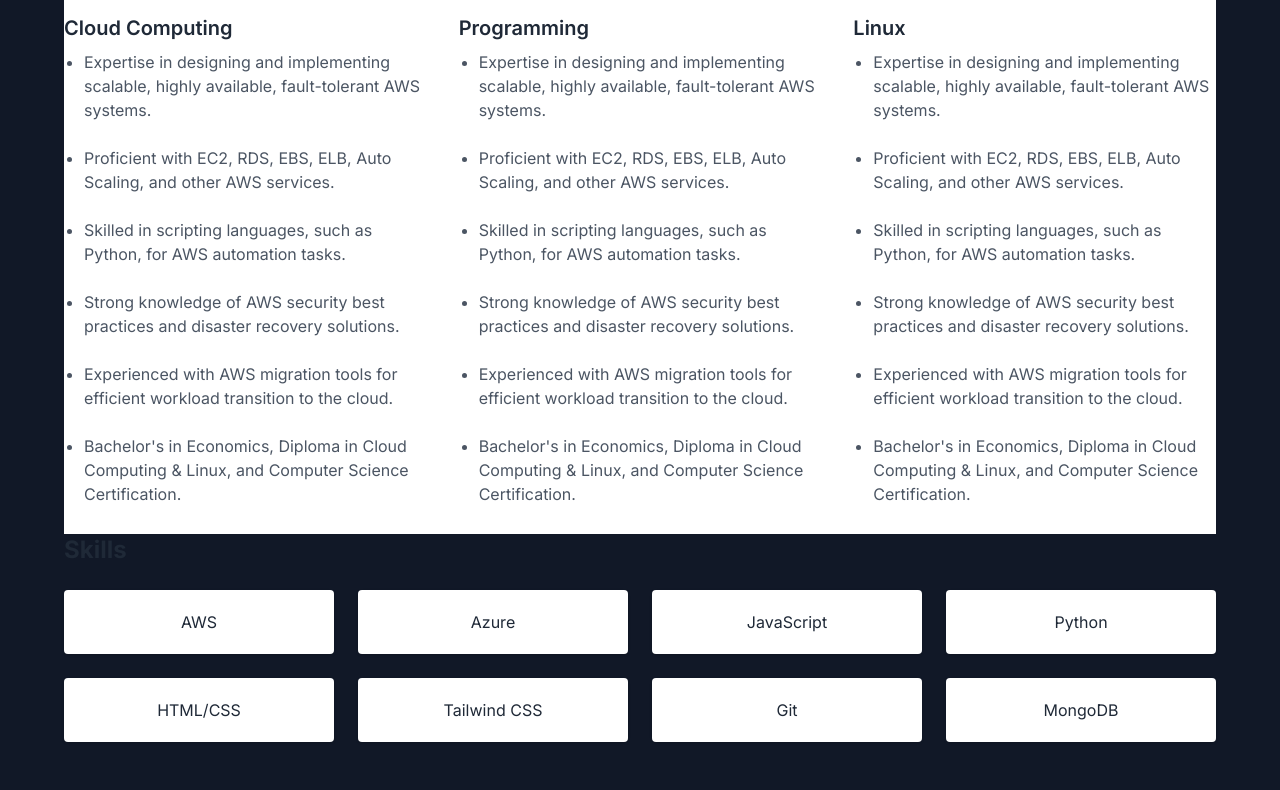
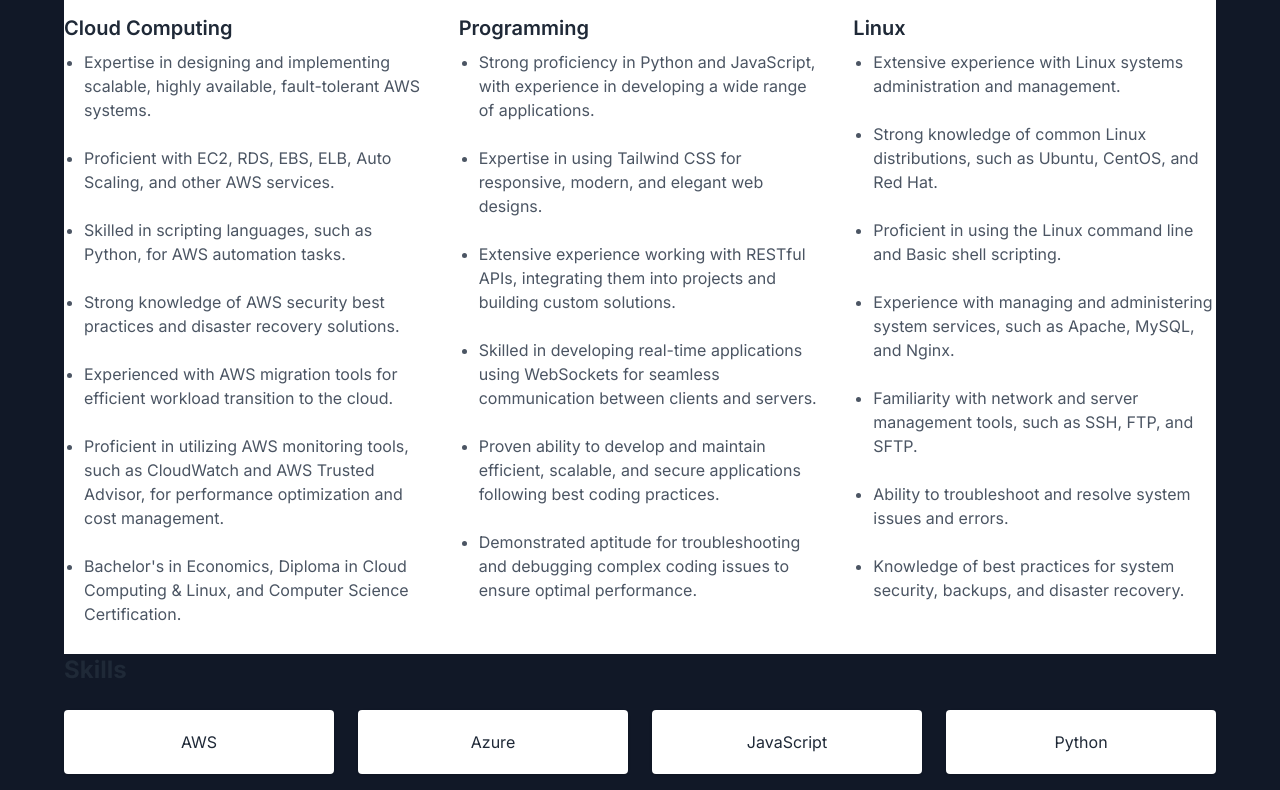
Before and after one commit to realiefan/iefan-social, a Next.js app: page / in a window 1280 px wide. Shown: the part 430-1220 px from the top of the page. Built offline with nearby package versions, Linux system fonts and the light colour scheme.

Commit message:
Update page.tsx

```diff
--- a/app/page.tsx
+++ b/app/page.tsx
@@ -54,6 +54,7 @@
                   <li>Skilled in scripting languages, such as Python, for AWS automation tasks.</li><br></br>
                   <li>Strong knowledge of AWS security best practices and disaster recovery solutions.</li><br></br>
                   <li>Experienced with AWS migration tools for efficient workload transition to the cloud.</li><br></br>
+                  <li>Proficient in utilizing AWS monitoring tools, such as CloudWatch and AWS Trusted Advisor, for performance optimization and cost management.</li><br></br>
                   <li>Bachelor's in Economics, Diploma in Cloud Computing & Linux, and Computer Science Certification.</li>
                 </ul>
                 </div>
@@ -67,13 +68,14 @@
                   <h1 className="mt-4 text-xl font-semibold text-gray-800 dark:text-white">Programming</h1>
 
                   <ul className="mt-2 list-disc pl-5 text-gray-600 dark:text-gray-300">
-                  <li>Expertise in designing and implementing scalable, highly available, fault-tolerant AWS systems.</li><br></br>
-                  <li>Proficient with EC2, RDS, EBS, ELB, Auto Scaling, and other AWS services.</li><br></br>
-                  <li>Skilled in scripting languages, such as Python, for AWS automation tasks.</li><br></br>
-                  <li>Strong knowledge of AWS security best practices and disaster recovery solutions.</li><br></br>
-                  <li>Experienced with AWS migration tools for efficient workload transition to the cloud.</li><br></br>
-                  <li>Bachelor's in Economics, Diploma in Cloud Computing & Linux, and Computer Science Certification.</li>
-                </ul>
+                      <li>Strong proficiency in Python and JavaScript, with experience in developing a wide range of applications.</li><br></br>
+                      <li>Expertise in using Tailwind CSS for responsive, modern, and elegant web designs.</li><br></br>
+                      <li>Extensive experience working with RESTful APIs, integrating them into projects and building custom solutions.</li><br></br>
+                      <li>Skilled in developing real-time applications using WebSockets for seamless communication between clients and servers.</li><br></br>
+                      <li>Proven ability to develop and maintain efficient, scalable, and secure applications following best coding practices.</li><br></br>
+                      <li>Demonstrated aptitude for troubleshooting and debugging complex coding issues to ensure optimal performance.</li>
+                  </ul>
+
                 </div>
 
 
@@ -86,13 +88,17 @@
                   <h1 className="mt-4 text-xl font-semibold text-gray-800 dark:text-white">Linux</h1>
 
                   <ul className="mt-2 list-disc pl-5 text-gray-600 dark:text-gray-300">
-                  <li>Expertise in designing and implementing scalable, highly available, fault-tolerant AWS systems.</li><br></br>
-                  <li>Proficient with EC2, RDS, EBS, ELB, Auto Scaling, and other AWS services.</li><br></br>
-                  <li>Skilled in scripting languages, such as Python, for AWS automation tasks.</li><br></br>
-                  <li>Strong knowledge of AWS security best practices and disaster recovery solutions.</li><br></br>
-                  <li>Experienced with AWS migration tools for efficient workload transition to the cloud.</li><br></br>
-                  <li>Bachelor's in Economics, Diploma in Cloud Computing & Linux, and Computer Science Certification.</li>
-                </ul>
+                    <li>Extensive experience with Linux systems administration and management.</li><br></br>
+                    <li>Strong knowledge of common Linux distributions, such as Ubuntu, CentOS, and Red Hat.</li><br></br>
+                    <li>Proficient in using the Linux command line and Basic shell scripting.</li><br></br>
+                    <li>Experience with managing and administering system services, such as Apache, MySQL, and Nginx.</li><br></br>
+                    <li>Familiarity with network and server management tools, such as SSH, FTP, and SFTP.</li><br></br>
+                    <li>Ability to troubleshoot and resolve system issues and errors.</li><br></br>
+                    <li>Knowledge of best practices for system security, backups, and disaster recovery.</li>
+                  </ul>
+
+
+
                 </div>
               </div>
           </div>
@@ -116,10 +122,10 @@
               "Azure",
               "JavaScript",
               "Python",
-              "HTML/CSS",
+              "Next JS",
               "Tailwind CSS",
               "Git",
-              "MongoDB",
+              "API",
             ].map((skill) => (
               <div
                 key={skill}
```
